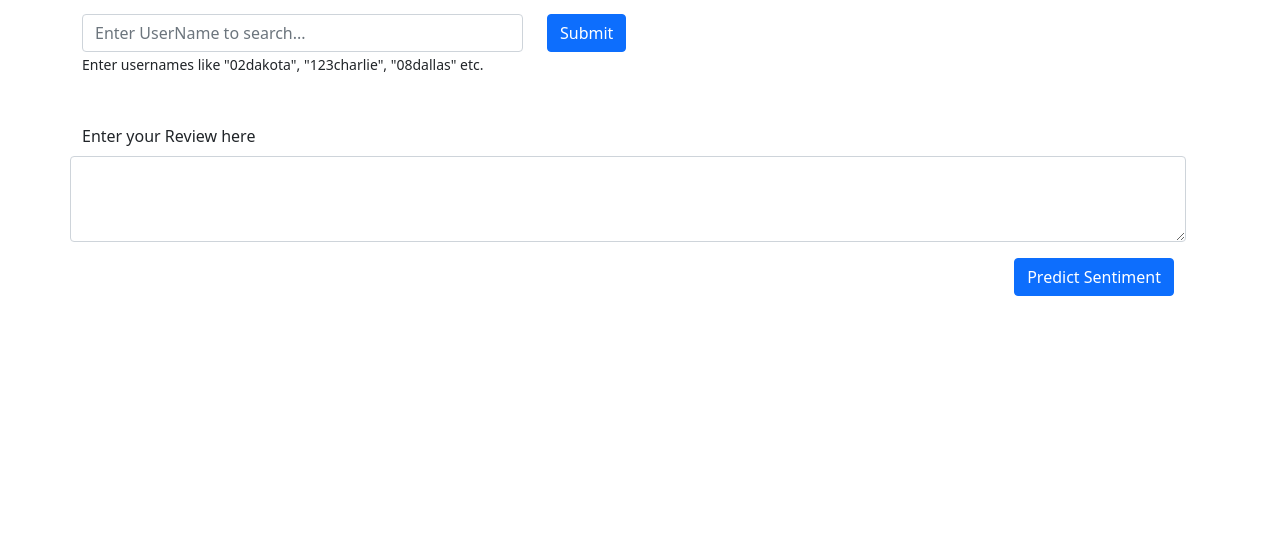
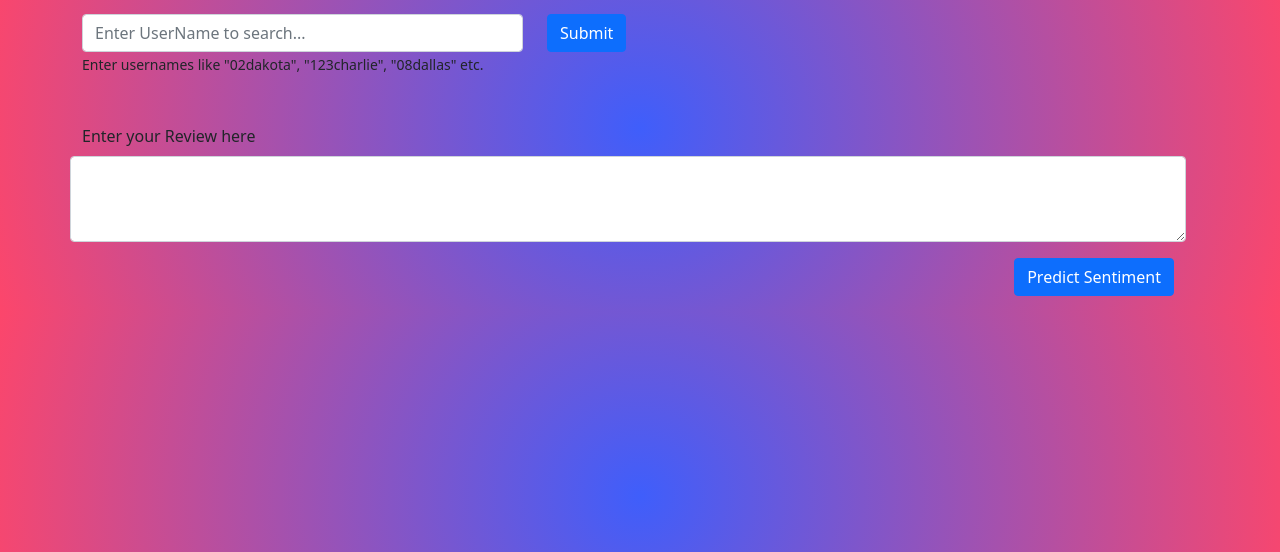
Before and after one commit to ganeshmore7010/Sentiment-based-product-recommendation, a Flask app: page / in a window 1280 px wide. Shown: the part 56-608 px from the top of the page. Run offline with Flask 2, Linux system fonts and the light colour scheme; parts of the project's set-up code (start-up, migrations or seed data) failed here and were passed over.

Commit message:
update index file

```diff
--- a/templates/index.html
+++ b/templates/index.html
@@ -14,7 +14,7 @@
     <title>Sentiment Based Product Recommendation</title>
   </head>
 
-  <body>
+  <body style="background: rgb(63,94,251); background: radial-gradient(circle, rgba(63,94,251,1) 0%, rgba(252,70,107,1) 100%);">
     <nav class="navbar fixed-top navbar-dark bg-primary">
       <div class="container-fluid">
         <a class="navbar-brand" href="#"
```
